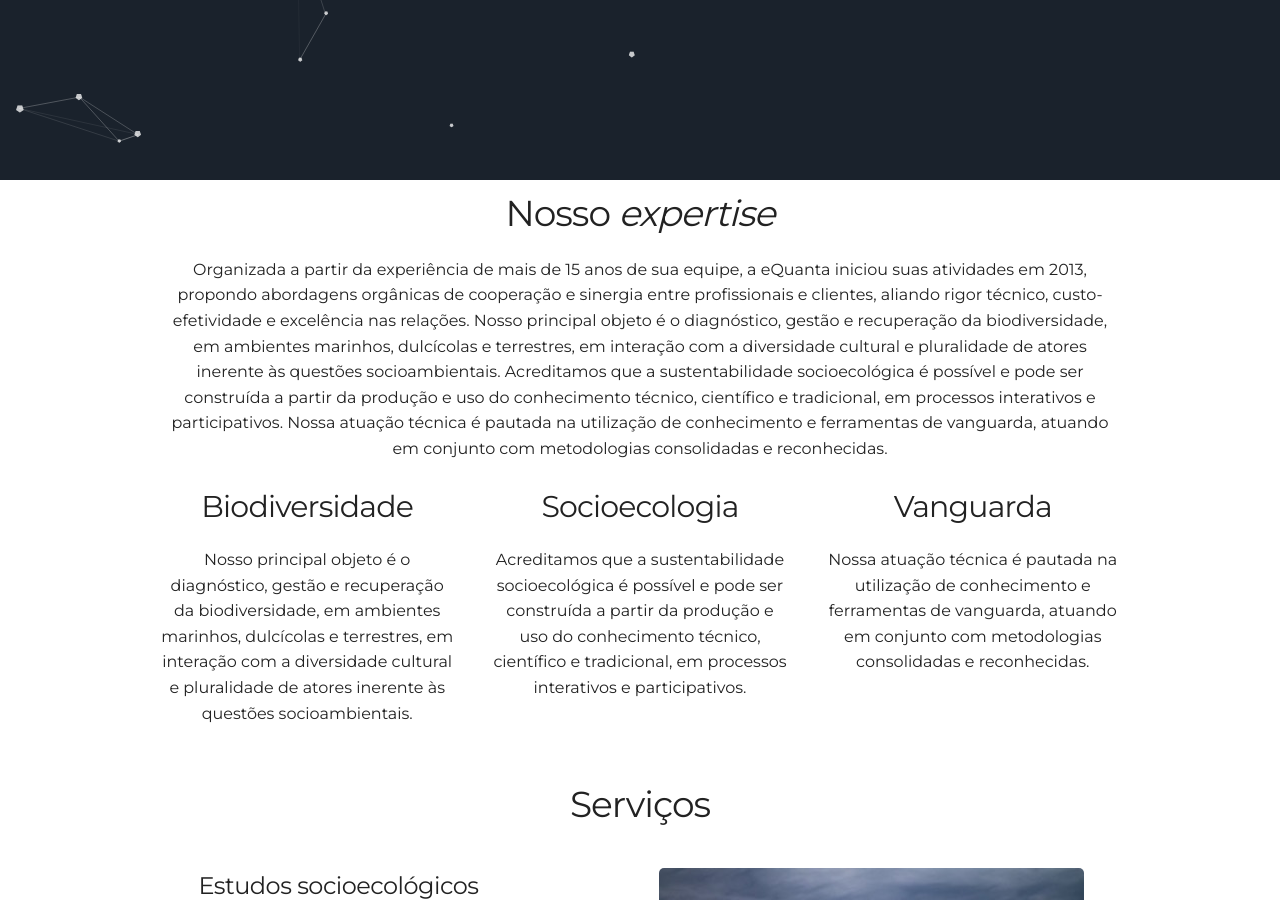
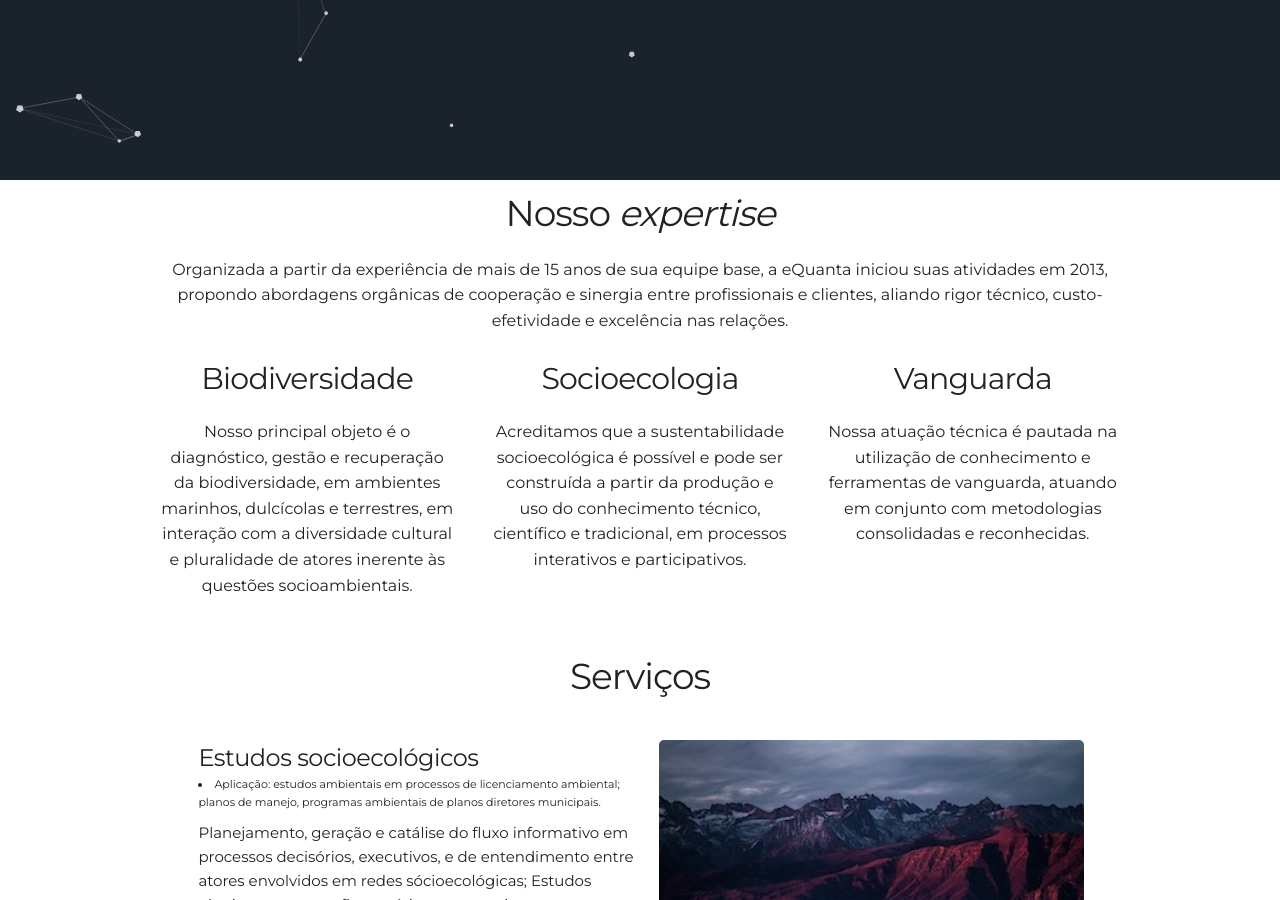
Before and after one commit to leroy1977/eQ1, a Jekyll site: the page built from index.html, in a window 1280 px wide and 900 px high, scrolled down 727 px. Built offline with Jekyll 4.4.1, drawn with Linux system fonts in a browser that asks for light colours.

Commit message:
Update _config.yml

```diff
--- a/_config.yml
+++ b/_config.yml
@@ -6,10 +6,8 @@
 
 # User settings
 username: eQuanta
-user_description: Organizada a partir da experiência de mais de 15 anos de sua equipe, a eQuanta iniciou suas atividades em 2013, propondo abordagens orgânicas de cooperação e sinergia entre profissionais e clientes, aliando rigor técnico, custo-efetividade e excelência nas relações.
-                Nosso principal objeto é o diagnóstico, gestão e recuperação da biodiversidade, em ambientes marinhos, dulcícolas e terrestres, em interação com a diversidade cultural e pluralidade de atores inerente às questões socioambientais.
-                Acreditamos que a sustentabilidade socioecológica é possível e pode ser construída a partir da produção e uso do conhecimento técnico, científico e tradicional, em processos interativos e participativos.
-                Nossa atuação técnica é pautada na utilização de conhecimento e ferramentas de vanguarda, atuando em conjunto com metodologias consolidadas e reconhecidas.
+user_description: Organizada a partir da experiência de mais de 15 anos de sua equipe base, a eQuanta iniciou suas atividades em 2013, propondo abordagens orgânicas de cooperação e sinergia entre profissionais e clientes, aliando rigor técnico, custo-efetividade e excelência nas relações.
+
 user_title: Diligentia laborat omnis silvae et maria
 email: eQ@gmail.com
 # twitter_username: lorem_ipsum
```
